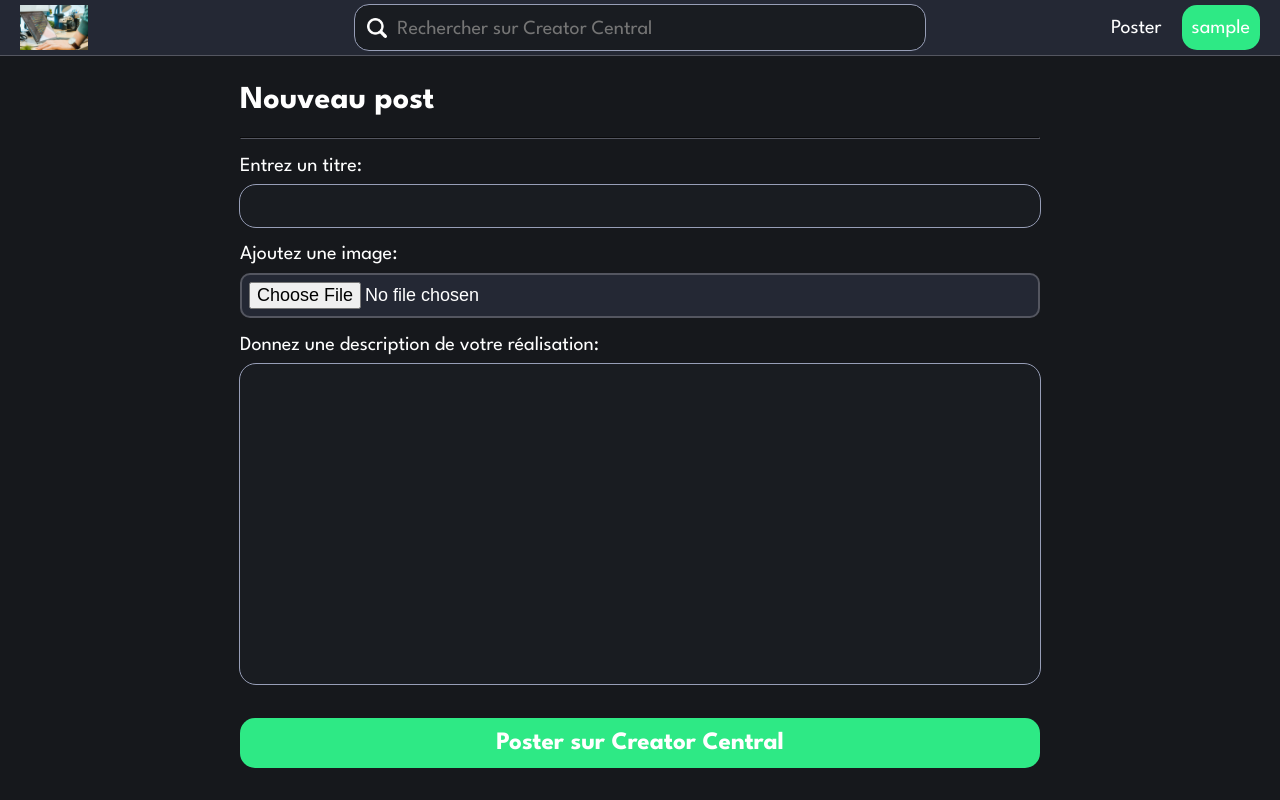
After one commit to HeosFx/CreatorCentral, a PHP site: page /newpost.php in a window 1280 px wide. The commit adds this page. Run offline with PHP 8.4, Linux system fonts and the light colour scheme; the visitor is signed in with stand-in values (Sample User, id 1).

Commit message:
Started new post page + added checkSession() + rearranged CSS

```diff
--- a/feed.php
+++ b/feed.php
@@ -1,7 +1,6 @@
 <?php
 include("./pageparts/databaseFunctions.php");
 ConnectDatabase();
-$loginStatus = CheckLoginForm();
 
 ?>
 
--- a/login.php
+++ b/login.php
@@ -34,7 +34,7 @@ $loginStatus = CheckLoginForm();
     <label for="password">Mot de passe :</label>
     <input type="password" id="password" name="password" class="short-text-field">
 
-    <button type="submit">Se Connecter</button>
+    <button type="submit" class="wide-button">Se Connecter</button>
 
     <p class="new">Nouveau sur Creator Central ? <a href="./register.php">Créer un compte</a></>
 </form>
--- /dev/null
+++ b/newpost.php
@@ -0,0 +1,57 @@
+<?php
+include("./pageparts/databaseFunctions.php");
+ConnectDatabase();
+if (!CheckSession()){
+    header("Location: ./login.php");
+}
+$newPostStatus = CheckPostForm();
+
+
+?>
+
+<!DOCTYPE html>
+<html lang="fr">
+<head>
+    <meta charset="UTF-8">
+    <title>Nouveau post | Creator Central</title>
+    <link rel="stylesheet" href="styles/font.css">
+    <link rel="stylesheet" href="styles/header.css">
+    <link rel="stylesheet" href="styles/global.css">
+</head>
+
+<body>
+    <?php include './pageparts/header.php' ?>
+    <div class="main-container">
+        <h1>Nouveau post</h1>
+        <hr>
+        <?php
+        if ($newPostStatus["Successful"]) {
+            echo '<p class="successMessage">Votre post a bien été publié</p>';
+            header("Location: ./feed.php");
+        } elseif (isset($newPostStatus["ErrorMessage"])) {
+            echo '<p class="errorMessage">' . $newPostStatus["ErrorMessage"] . '</p>';
+        }
+        ?>
+
+        <form method="post" action="#">
+            <label for="title">Entrez un titre:</label>
+            <input type="text" class="short-text-field" name="title" id="title">
+
+            <label>Ajoutez une image:</label>
+            <input type="file" accept=".png,.jpg,.jpeg,.gif" name="image-file" id="image-file">
+
+            <label>Donnez une description de votre réalisation:</label>
+            <textarea class="long-text-field" name="description" id="description"></textarea>
+
+            <br>
+            <input type="submit" value="Poster sur Creator Central" class="wide-button">
+
+        </form>
+    </div>
+
+</body>
+</html>
+
+<?php
+DisconnectDatabase();
+?>
--- a/pageparts/databaseFunctions.php
+++ b/pageparts/databaseFunctions.php
@@ -1,4 +1,5 @@
 <?php
+session_start();
 
 // Function to open connection to database
 //--------------------------------------------------------------------------------
@@ -41,10 +42,9 @@ function CheckLoginForm()
     $error = NULL;
     $loginSuccessful = false;
 
-    session_start();
 
     // Check the PHP session to see if the user is already logged in
-    if (isset($_SESSION["username"])) {
+    if (CheckSession()) {
         $loginSuccessful = true;
     } // If the login form has been completed
     elseif ($_SERVER['REQUEST_METHOD'] == "POST") {
@@ -95,16 +95,13 @@ function CheckNewAccountForm()
 
         if ($result->num_rows > 0) {
             $error = "Echec: l'identifiant est déjà utilisé";
-        }
-        // Checks if the username is at least 4 characters long
+        } // Checks if the username is at least 4 characters long
         elseif (strlen($username) < 4) {
             $error = "Echec: le nom utilisateur doit comporter au moins 4 caractères";
-        }
-        // Checks if the two password match
+        } // Checks if the two password match
         elseif ($_POST["password"] != $_POST["confirm"]) {
             $error = "Echec: les mots de passe ne correspondent pas";
-        }
-        // Checks if the password is at least 8 characters long
+        } // Checks if the password is at least 8 characters long
         elseif (strlen($_POST["password"]) < 8) {
             $error = "Echec: le mot de passe doit comporter au moins 8 caractères";
         } else {
@@ -113,7 +110,6 @@ function CheckNewAccountForm()
 
             $query = "INSERT INTO `users` VALUES ('$username', '$hash')";
             $result = $conn->query($query);
-            session_start();
             $_SESSION["username"] = $username;
 
             if (mysqli_affected_rows($conn) == 0) {
@@ -129,12 +125,53 @@ function CheckNewAccountForm()
 }
 
 
+function CheckPostForm()
+{
+    global $conn;
+
+    $creationSuccessful = false;
+    $error = NULL;
+
+
+    // If the post creation form has been completed
+    if ($_SERVER['REQUEST_METHOD'] == 'POST' && CheckSession()) {
+        echo '<br><br><br><br>bonjour';
+        $title = SecurizeString_ForSQL($_POST['title']);
+        $desc = SecurizeString_ForSQL($_POST['description']);
+
+
+        // Checks if the user entered a title
+        if (strlen($title) < 1) {
+            $error = "Echec: Le titre ne peut pas être vide";
+        } elseif (!isset($_FILES["image-file"])) { // Checks the image file is valid
+            $error = "Echec: Le post doit contenir une image"; // Checks the file extension
+        } else {
+            // Generates a unique id for the post
+            $postId = md5($_SESSION["username"] . microtime());
+            $extension = pathinfo($_FILES["image-file"]["tmp_name"], PATHINFO_EXTENSION);
+            $targetImage = "../uploads/" . $postId . $extension;
+            move_uploaded_file($_FILES["image-file"]["tmp_name"], $targetImage);
+
+        }
+
+    }
+
+    return ['Successful' => $creationSuccessful,
+        'ErrorMessage' => $error];
+}
+
+
+function CheckSession()
+{
+    return isset($_SESSION["username"]);
+}
+
 // Function to close connection to database
 //--------------------------------------------------------------------------------
+
 function DisconnectDatabase()
 {
     global $conn;
     $conn->close();
 }
-
 ?>
--- a/pageparts/header.php
+++ b/pageparts/header.php
@@ -5,7 +5,7 @@ if ($_SERVER["REQUEST_METHOD"] && isset($_POST["logout"])) {
     session_destroy();
 }
 
-if (isset($_SESSION["username"])) {
+if (CheckSession()) {
     $user_connected = true;
     $username = $_SESSION["username"];
 } else {
--- a/styles/global.css
+++ b/styles/global.css
@@ -21,7 +21,6 @@ body {
 .short-text-field {
     font-family: 'LeagueSpartan', Bahnschrift, sans-serif;
     font-size: 20px;
-    font-weight: lighter;
     color: #DDD;
     height: 40px;
     padding-inline: 10px;
@@ -29,8 +28,80 @@ body {
     border: none;
     outline: var(--lighter-grey) solid 1px;
     background: var(--dark-grey);
+    width: calc(100% - 20px);
+    margin-top: 10px;
 }
 
 .short-text-field:focus {
     outline: solid 2px var(--green-accent);
 }
+
+.long-text-field{
+    resize: none;
+    width: calc(100% - 20px);
+    padding: 10px;
+    height: 300px;
+    background: var(--dark-grey);
+    color:  white;
+    font-size: 20px;
+    font-family: 'LeagueSpartan', Bahnschrift, sans-serif;
+    border-radius: 16px;
+    border: none;
+    outline: var(--lighter-grey) solid 1px;
+    margin-top: 10px;
+}
+
+.long-text-field:focus {
+    outline: solid 2px var(--green-accent);
+}
+
+
+.main-container{
+    margin-top: var(--header-height);
+    padding: 10px 0;
+    width: min(90%, 800px);
+    margin-inline: auto;
+}
+
+label {
+    display: block;
+    font-weight: normal;
+    margin-top: 18px;
+    font-size: 20px;
+}
+
+.wide-button {
+    font-family: 'LeagueSpartan', Bahnschrift, sans-serif;
+    margin-top: 30px;
+    background: var(--green-accent);
+    color: white;
+    border: none;
+    width: 100%;
+    font-size: 25px;
+    font-weight: bold;
+    border-radius: 15px;
+    height: 50px;
+    cursor: pointer;
+}
+
+.wide-button:hover {
+    background: var(--green-accent-dark)
+}
+
+.wide-button:active {
+    background: var(--green-accent-darker)
+}
+
+hr{
+    border-color: var(--light-grey);
+}
+
+input[type="file"]{
+    border-radius: 10px;
+    width: calc(100% - 14px - 4px);
+    font-size: 18px;
+    margin-top: 10px;
+    padding: 7px 7px;
+    border: 2px solid var(--light-grey);
+    background: var(--grey);
+}
```
Also changed, not shown: register.php (+6 -1 lines), styles/login_page.css (+0 -32 lines).
